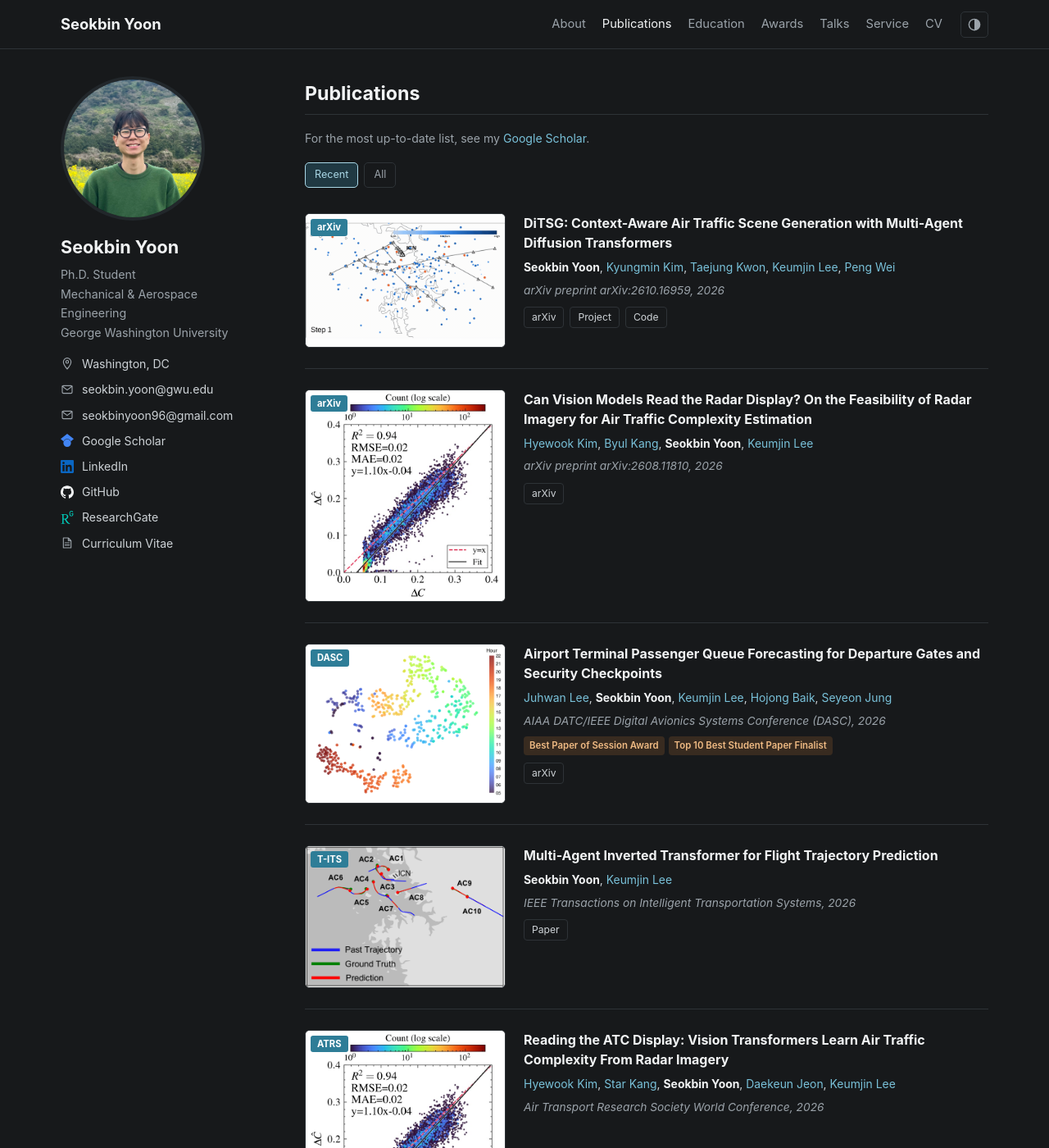
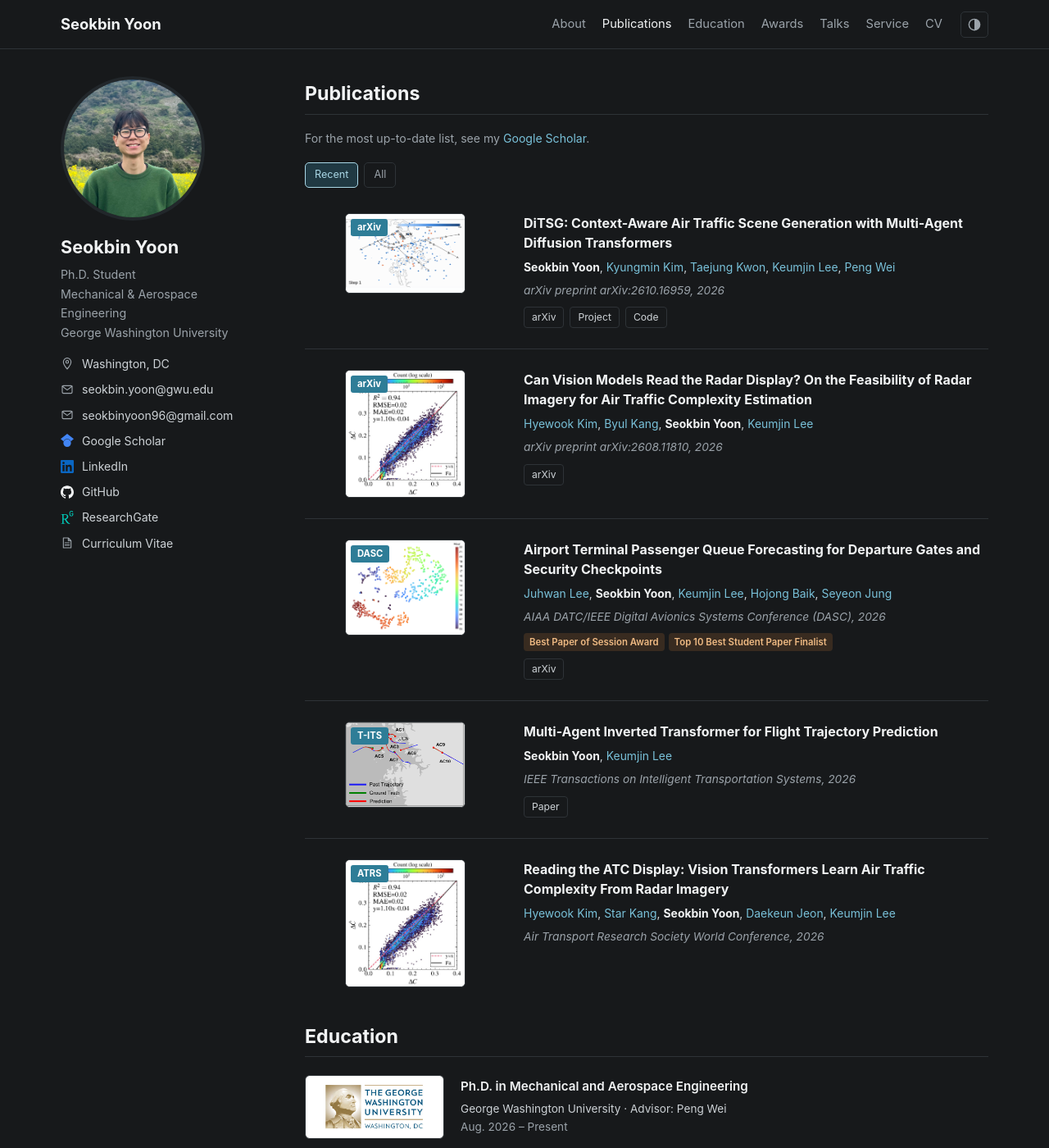
Before and after one commit to seokbinyoon96/seokbinyoon96.github.io, a Jekyll site: the page index.html, which Jekyll copies as it is, in a window 1280 px wide and 1400 px high, scrolled down 404 px. Shown: the whole window at 82% size. Built offline with Jekyll 4.4.1, drawn with Linux system fonts in a browser that asks for light colours.

Commit message:
Reduce publication figures to sixty percent width

```diff
--- a/assets/css/portfolio.css
+++ b/assets/css/portfolio.css
@@ -59,7 +59,7 @@ p { margin: 0 0 15px; }
 .publication-filters button:hover, .publication-filters button[aria-pressed="true"] { color: var(--chip-text); border-color: var(--chip-text); background: var(--chip); }
 .publication { display: grid; grid-template-columns: 245px minmax(0, 1fr); align-items: start; gap: 22px; padding: 25px 0; border-bottom: 1px solid var(--border); }
 .publication:last-child { border-bottom: 0; padding-bottom: 0; }
-.publication-visual { position: relative; min-width: 0; border: 1px solid var(--border); border-radius: 6px; background: #fff; overflow: hidden; }
+.publication-visual { position: relative; width: 60%; justify-self: center; min-width: 0; border: 1px solid var(--border); border-radius: 6px; background: #fff; overflow: hidden; }
 .publication-visual img { display: block; width: 100%; height: auto; object-fit: contain; padding: 0; }
 .venue-tag { position: absolute; z-index: 1; top: 6px; left: 6px; color: #fff; background: #2e7d97; padding: 2px 8px; font-size: .7rem; line-height: 1.5; border-radius: 3px; font-weight: 650; }
 .publication-placeholder { height: 170px; display: grid; place-content: center; text-align: center; color: #67767d; font-size: .85rem; }
--- a/index.html
+++ b/index.html
@@ -14,7 +14,7 @@
   <meta property="og:image" content="https://seokbinyoon96.github.io/images/seokbinyoon_pic.jpg">
   <link rel="icon" href="images/seokbinyoon_pic.jpg">
   <script src="script/theme.js?v=1"></script>
-  <link rel="stylesheet" href="assets/css/portfolio.css?v=7">
+  <link rel="stylesheet" href="assets/css/portfolio.css?v=8">
   <script async src="https://www.googletagmanager.com/gtag/js?id=G-J7VM7M2KH0"></script>
   <script>
     window.dataLayer = window.dataLayer || [];
```
